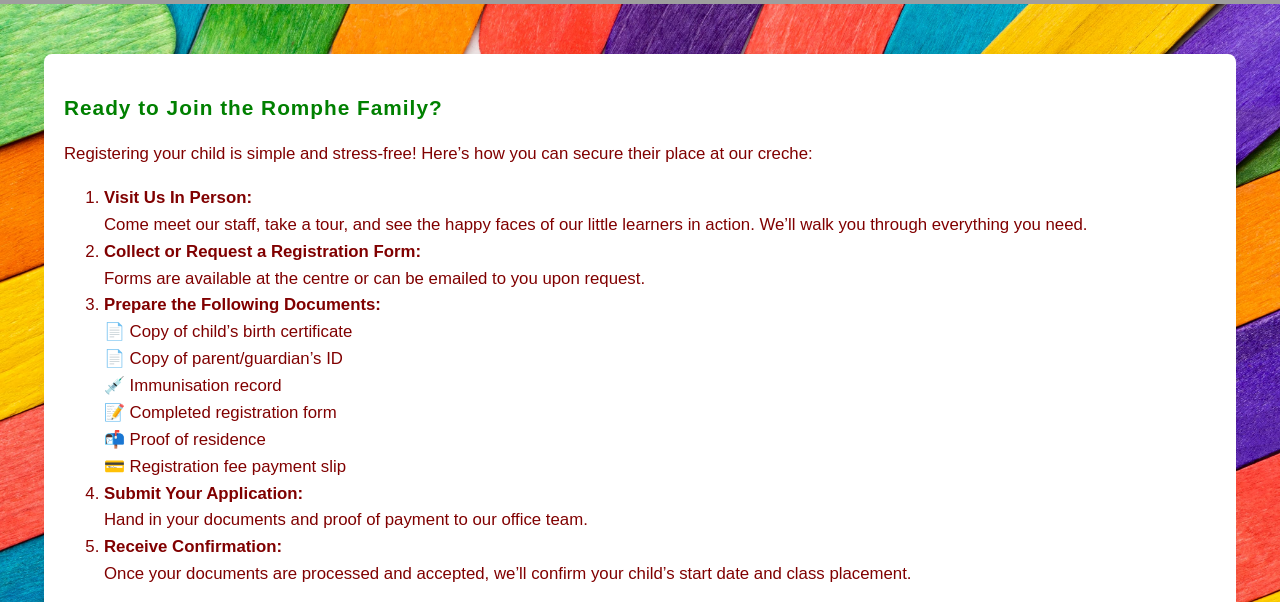
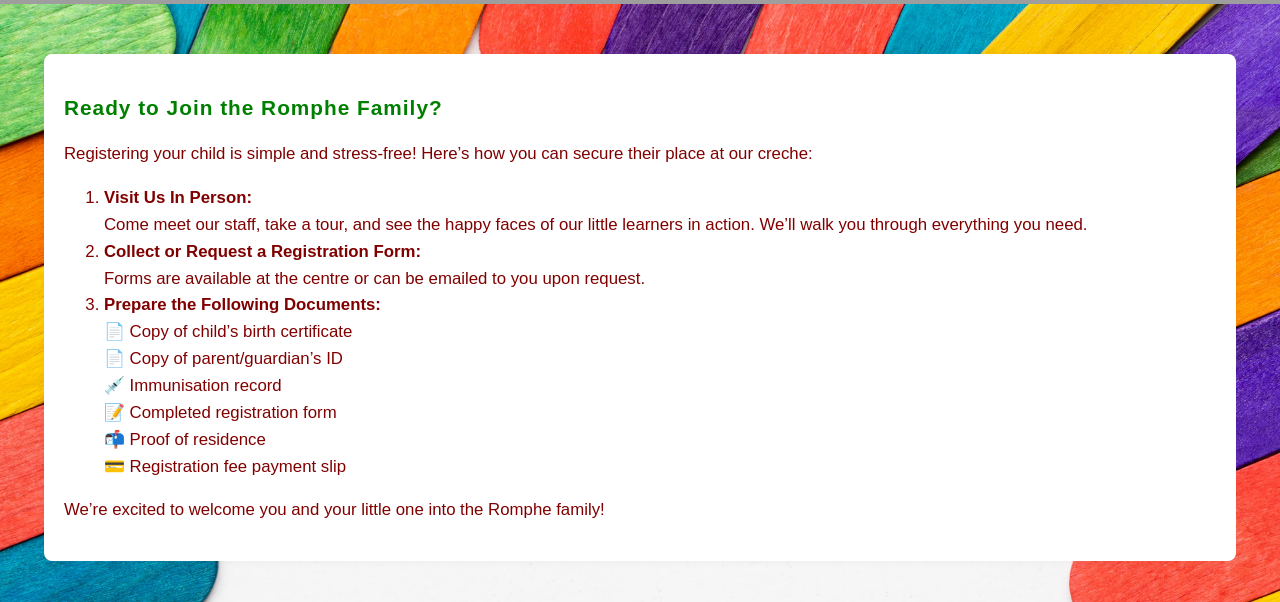
Before and after one commit to Xolani-Dev99/client-website, a plain HTML site: page registration.html in a window 1280 px wide. Shown: the part 190-792 px from the top of the page. Drawn offline with Linux system fonts and the light colour scheme; grey boxes are pictures that could not be loaded.

Commit message:
Your message here, e.g., updated homepage content

```diff
--- a/registration.html
+++ b/registration.html
@@ -66,13 +66,7 @@
           </ul>
         </li>
 
-        <li><strong>Submit Your Application:</strong><br>
-          Hand in your documents and proof of payment to our office team.
-        </li>
 
-        <li><strong>Receive Confirmation:</strong><br>
-          Once your documents are processed and accepted, we’ll confirm your child’s start date and class placement.
-        </li>
       </ol>
 
       <p>
```
Also changed, not shown: about.html (+1 -1 lines), index.html (+1 -1 lines).
